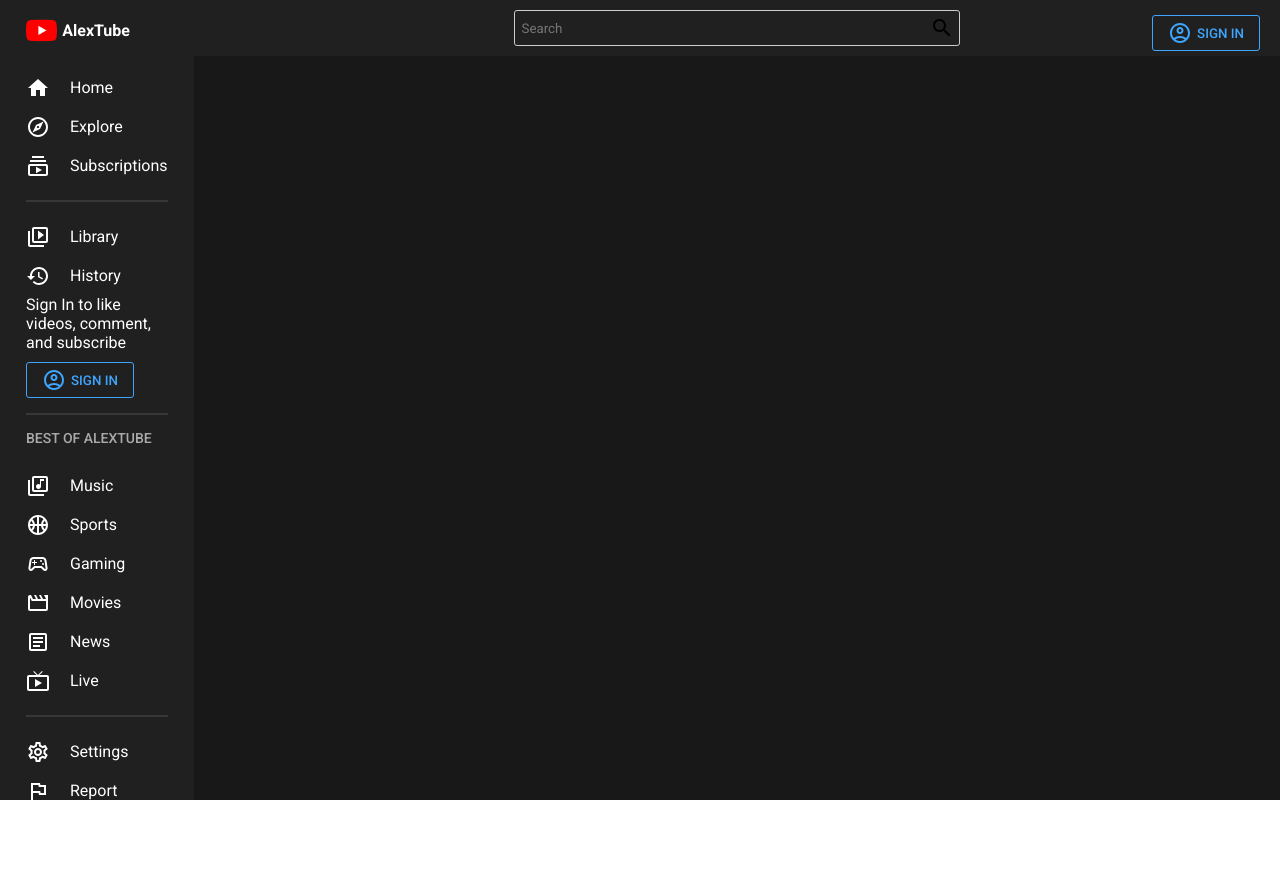
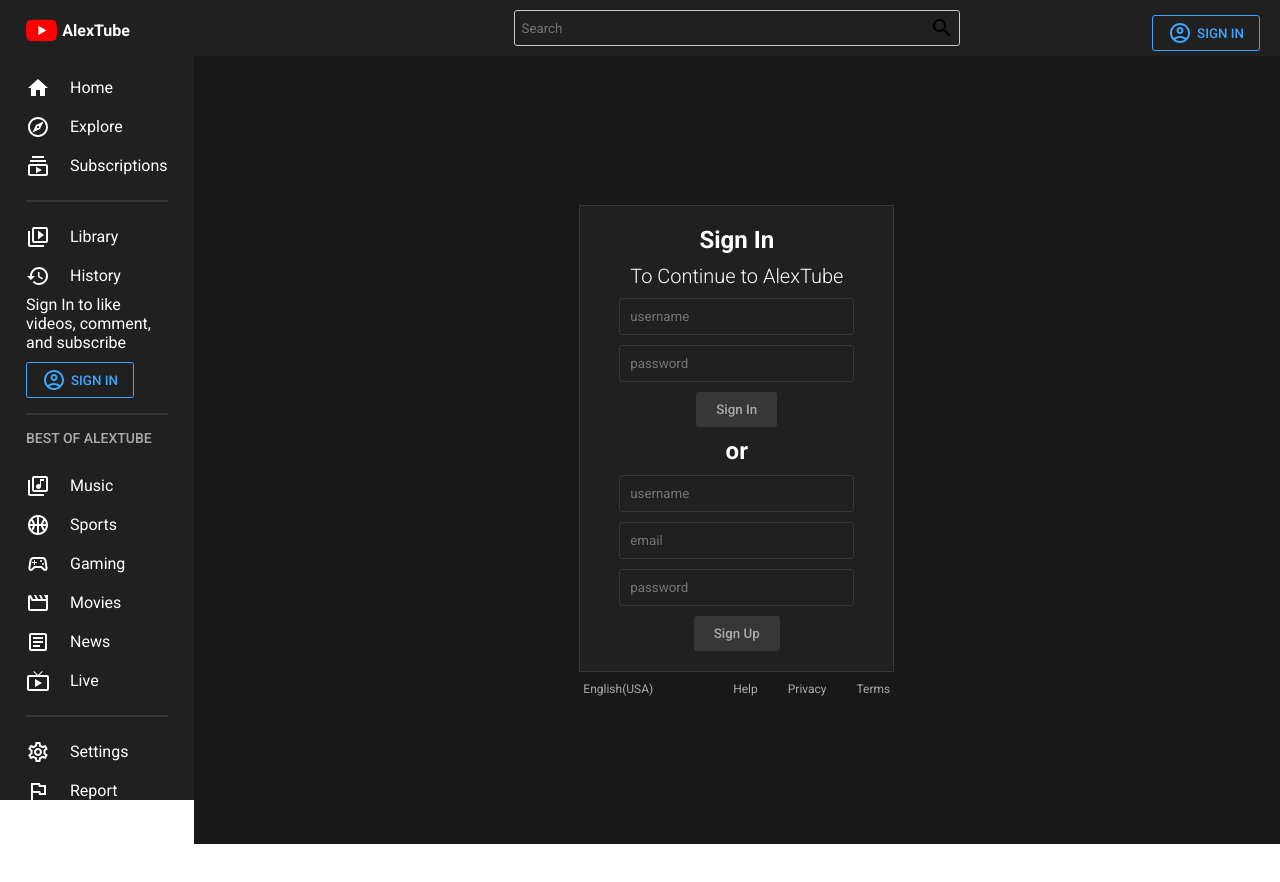
Before and after one commit to alexangria1992/MERN-Youtube-Clone, a React (Create React App) app in the folder frontend/: page /signin in a window 1280 px wide. Shown: the top 882 px of the page. Built offline with nearby package versions, Linux system fonts and the light colour scheme.

Commit message:
Login Page

```diff
--- a/frontend/src/App.js
+++ b/frontend/src/App.js
@@ -6,6 +6,7 @@
 import { BrowserRouter, Routes, Route } from "react-router-dom";
 import Home from "./pages/Home";
 import Video from "./pages/Video";
+import SignIn from "./pages/SignIn";
 function App() {
   const [darkMode, setDarkMode] = useState(true);
 
@@ -20,6 +21,7 @@
               <Routes>
                 <Route path="/">
                   <Route index element={<Home />} />
+                  <Route path="signin" element={<SignIn />} />
                   <Route path="video">
                     <Route path=":id" element={<Video />} />
                   </Route>
--- a/frontend/src/components/Menu.jsx
+++ b/frontend/src/components/Menu.jsx
@@ -52,9 +52,11 @@
         </Item>
         <Login>
           Sign In to like videos, comment, and subscribe
-          <Button>
-            <AccountCircleOutlinedIcon /> SIGN IN
-          </Button>
+          <Link to="signin" style={{ textDecoration: "none" }}>
+            <Button>
+              <AccountCircleOutlinedIcon /> SIGN IN
+            </Button>
+          </Link>
         </Login>
         <Hr />
         <Title>BEST OF ALEXTUBE</Title>
--- a/frontend/src/components/Navbar.jsx
+++ b/frontend/src/components/Navbar.jsx
@@ -2,6 +2,7 @@
 import styled from "styled-components";
 import AccountCircleOutlinedIcon from "@mui/icons-material/AccountCircleOutlined";
 import SearchOutlinedIcon from "@mui/icons-material/SearchOutlined";
+import { Link } from "react-router-dom";
 
 const Navbar = () => {
   return (
@@ -12,9 +13,11 @@
 
           <SearchOutlinedIcon />
         </Search>
-        <Button>
-          <AccountCircleOutlinedIcon /> SIGN IN
-        </Button>
+        <Link to="signin" style={{ textDecoration: "none" }}>
+          <Button>
+            <AccountCircleOutlinedIcon /> SIGN IN
+          </Button>
+        </Link>
       </Wrapper>
     </Container>
   );
--- /dev/null
+++ b/frontend/src/pages/SignIn.jsx
@@ -0,0 +1,92 @@
+import React from "react";
+import styled from "styled-components";
+
+const SignIn = () => {
+  return (
+    <Container>
+      <Wrapper>
+        <Title>Sign In</Title>
+        <SubTitle>To Continue to AlexTube</SubTitle>
+        <Input placeholder="username" />
+        <Input type="password" placeholder="password" />
+        <Button>Sign In</Button>
+        <Title>or</Title>
+        <Input placeholder="username" />
+        <Input placeholder="email" />
+        <Input type="password" placeholder="password" />
+        <Button>Sign Up</Button>
+      </Wrapper>
+      <More>
+        English(USA)
+        <Links>
+          <Link>Help</Link>
+          <Link>Privacy</Link>
+          <Link>Terms</Link>
+        </Links>
+      </More>
+    </Container>
+  );
+};
+
+const Container = styled.div`
+  /* background-color: red; */
+  flex-direction: column;
+  display: flex;
+  align-items: center;
+  justify-content: center;
+  height: calc(100vh - 56px);
+  color: ${({ theme }) => theme.text};
+`;
+
+const Wrapper = styled.div`
+  background-color: ${({ theme }) => theme.bgLighter};
+  border: 1px solid ${({ theme }) => theme.soft};
+  gap: 10px;
+  display: flex;
+  align-items: center;
+  flex-direction: column;
+  padding: 20px 50px;
+`;
+
+const Title = styled.h1`
+  font-size: 24px;
+`;
+
+const SubTitle = styled.h2`
+  font-size: 20px;
+  font-weight: 300;
+`;
+
+const Input = styled.input`
+  border: 1px solid ${({ theme }) => theme.soft};
+  border-radius: 3px;
+  padding: 10px;
+  background-color: transparent;
+  width: 100%;
+`;
+
+const Button = styled.button`
+  border-radius: 3px;
+  border: none;
+  padding: 10px 20px;
+  font-weight: 500;
+  cursor: pointer;
+  background-color: ${({ theme }) => theme.soft};
+  color: ${({ theme }) => theme.textSoft};
+`;
+
+const More = styled.div`
+  display: flex;
+  font-size: 12px;
+  margin-top: 10px;
+  color: ${({ theme }) => theme.textSoft};
+`;
+
+const Links = styled.div`
+  margin-left: 50px;
+`;
+
+const Link = styled.span`
+  margin-left: 30px;
+`;
+export default SignIn;
```
